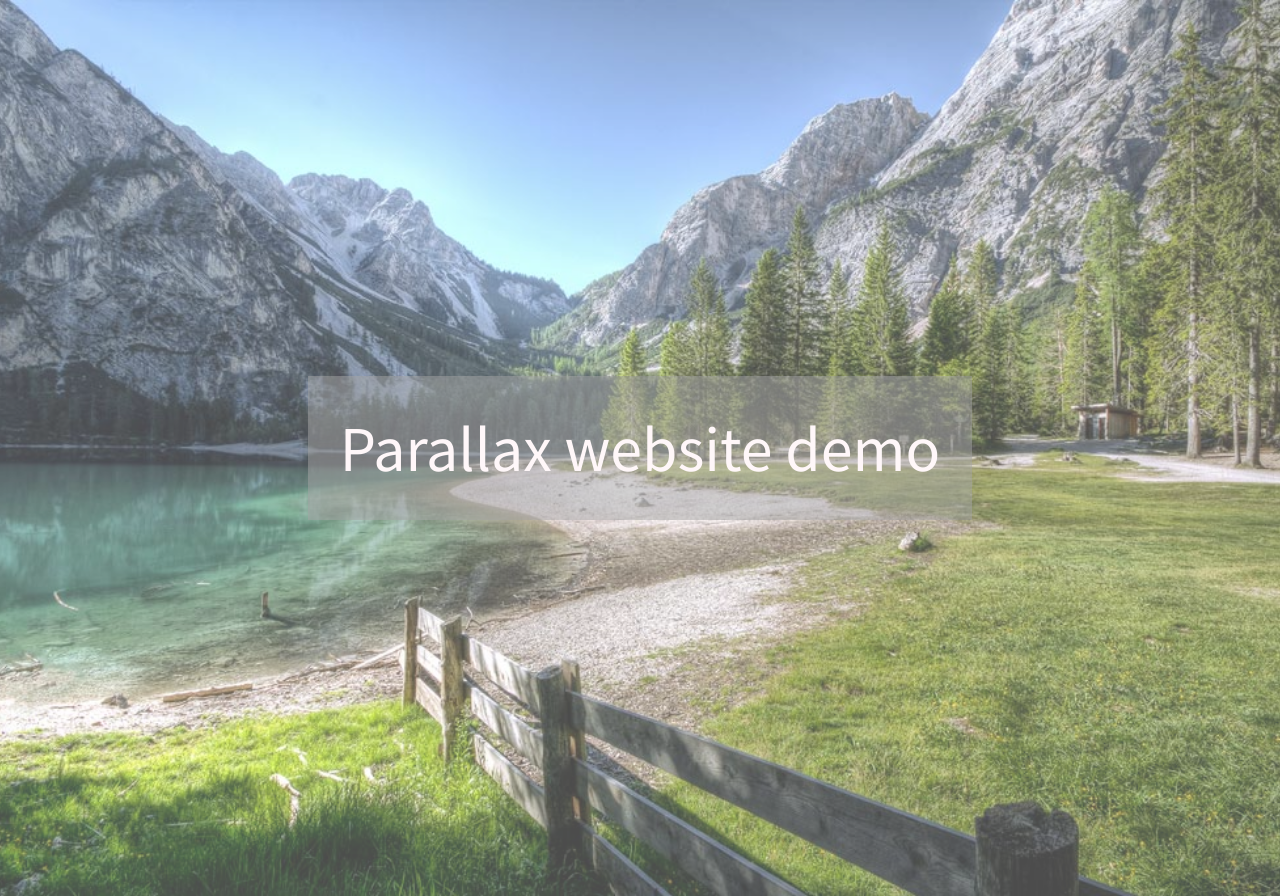
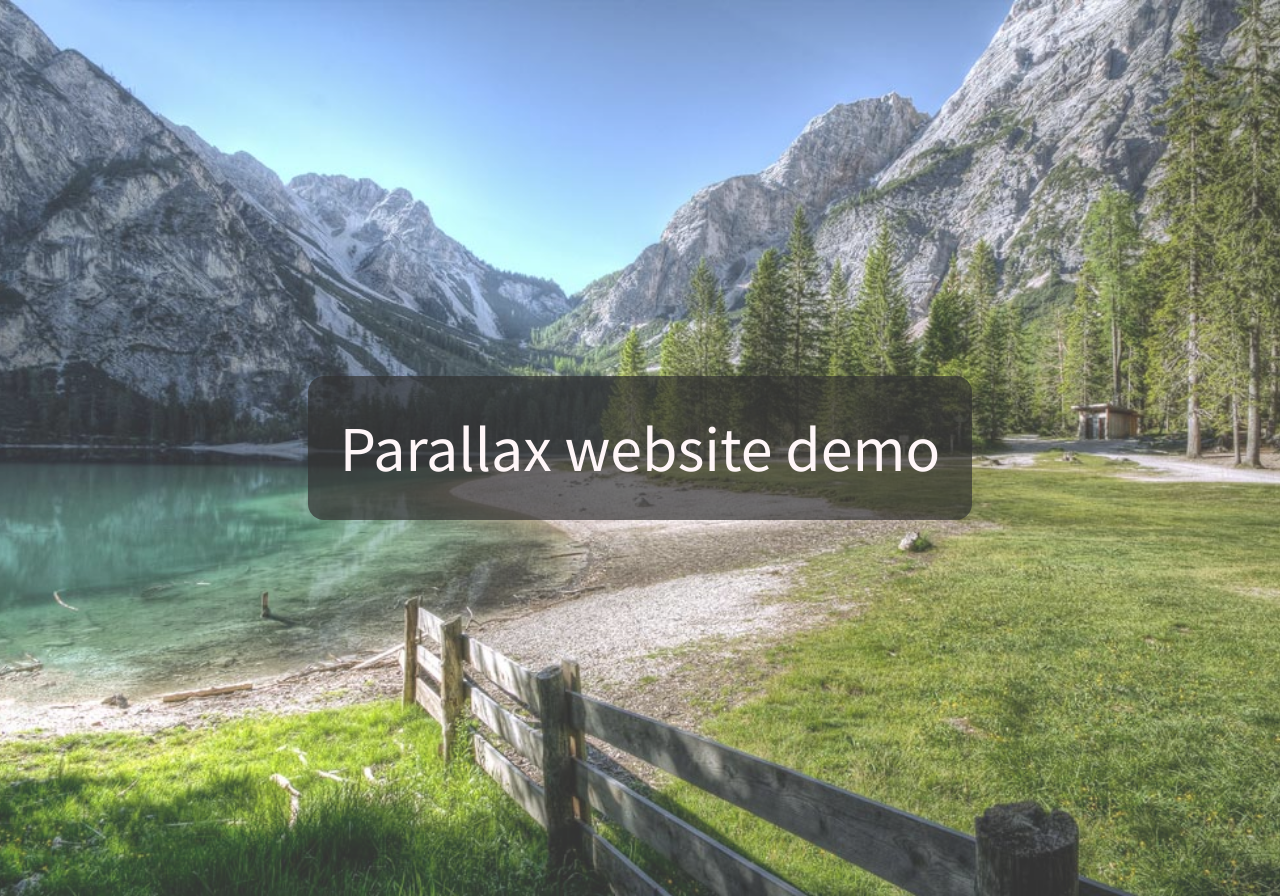
Before and after one commit to sargalias/html-css-sample-pages, a plain HTML site: page Paralax page/index.html in a window 1280 px wide. Shown: the top 896 px of the page. Drawn offline with Linux system fonts and the light colour scheme.

Commit message:
small changes to parallax page

```diff
--- a/Paralax page/styles.css
+++ b/Paralax page/styles.css
@@ -8,7 +8,6 @@ html, body, main {
 }
 
 body {
-	font-size: 10px;
 	font-weight: 400;
 	font-family: 'Source Sans Pro', sans-serif;
 }
@@ -24,7 +23,7 @@ body {
 	background-position: center;
 	background-size: cover;
 	height: 400px;
-	opacity: 0.7;
+	opacity: 0.8;
 }
 
 #img1 {
@@ -54,6 +53,7 @@ body {
 h1 {
 	font-size: 4rem;
 	font-weight: 400;
+	text-align: center;
 }
 
 h2 {
@@ -82,10 +82,12 @@ p {
 .img-text {
 	color: #FFF5F7;
 	padding: 2rem;
+	opacity: 1 !important;
 }
 
 .border {
-	background: rgba(128, 128, 128, 0.5);
+	background: rgba(0, 0, 0, 0.7);
+	border-radius: 1rem;
 }
 
 @media (max-width: 768px) {
```
